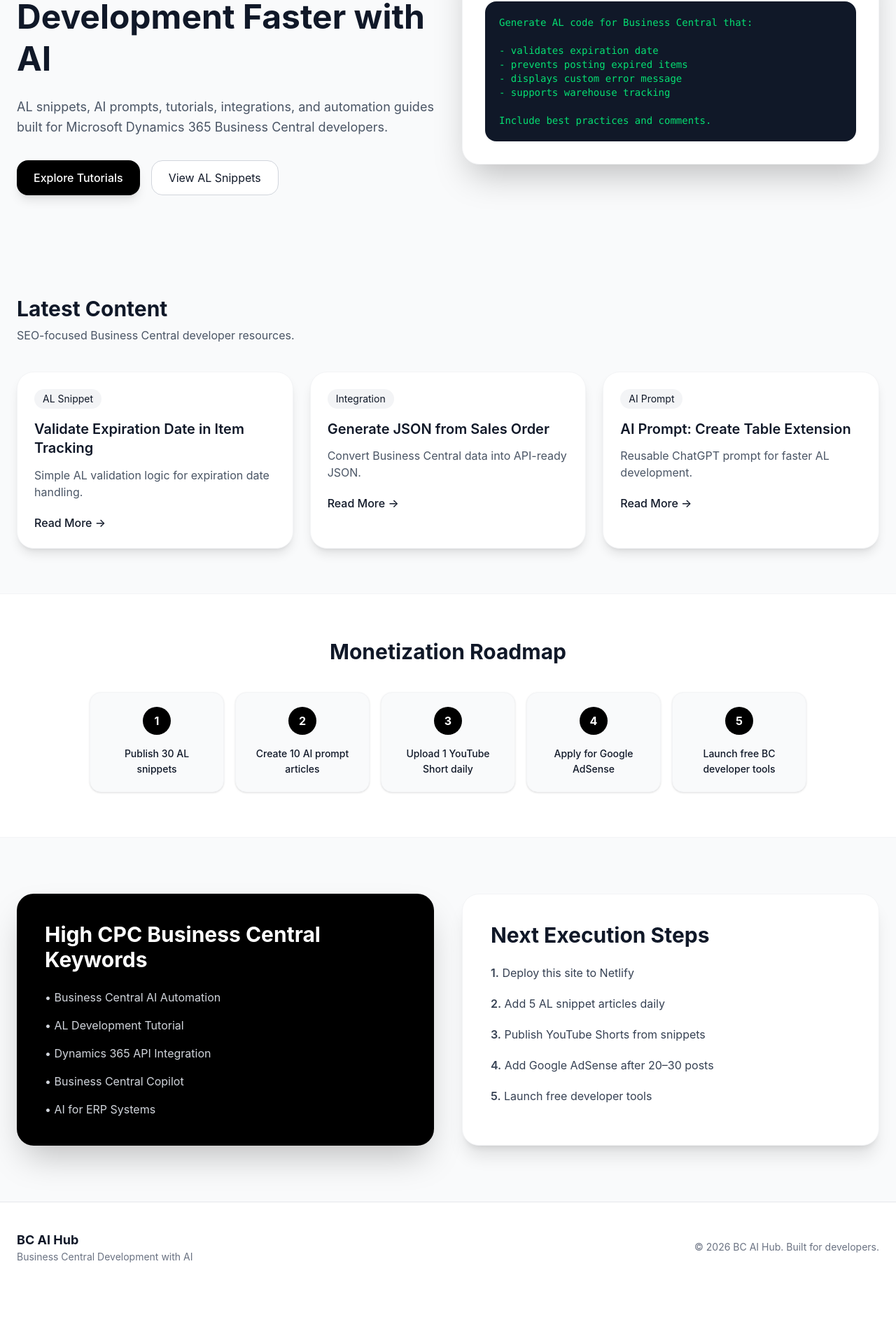
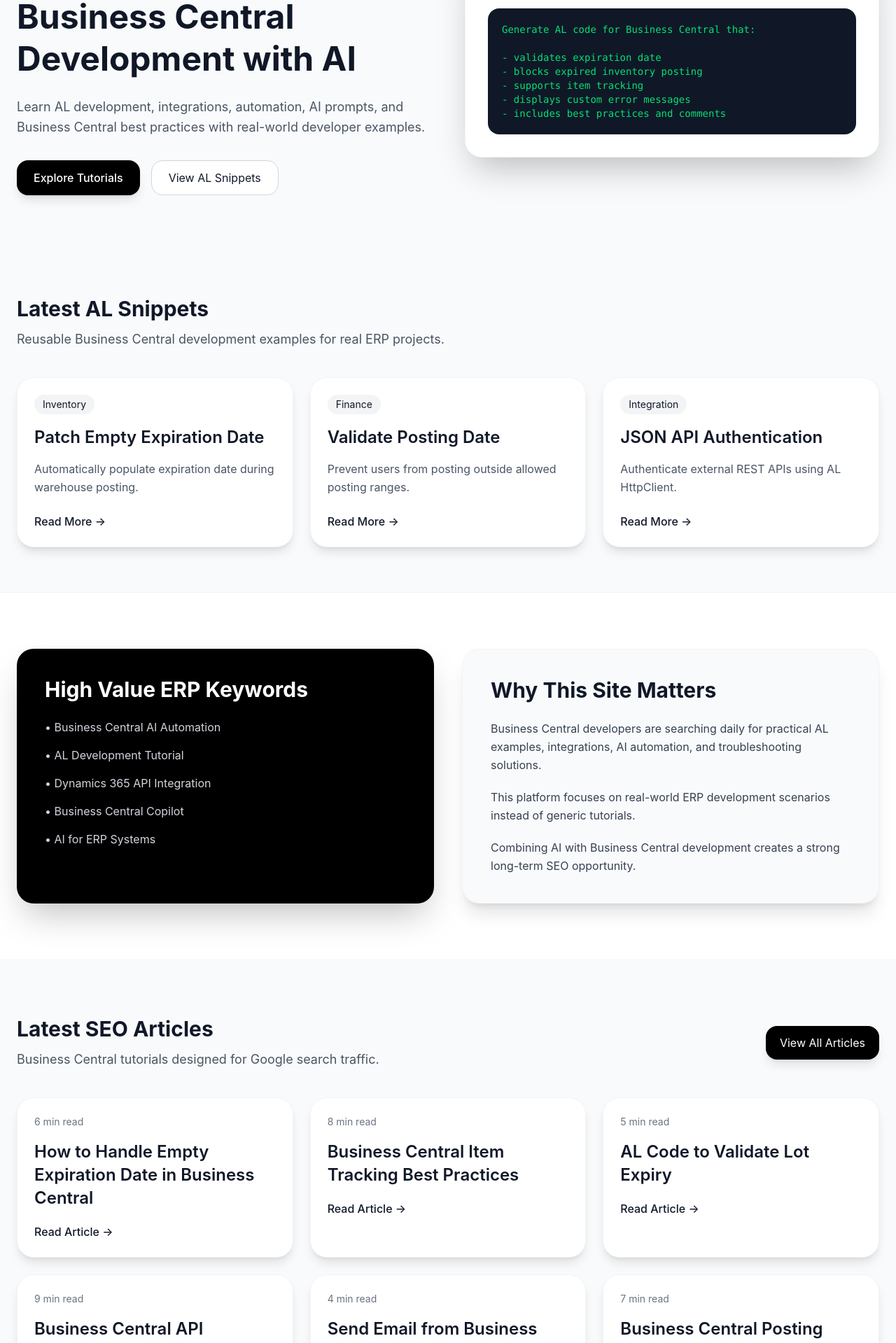
Before and after one commit to leotwc/bc-ai-hub, a React (Vite) app: page / in a window 1280 px wide. Shown: the part 206-2125 px from the top of the page at 70% size. Before the commit the page ends 2052 px from the top, so only its background shows below. Built offline with nearby package versions, Linux system fonts and the light colour scheme.

Commit message:
Initial BCDevAI website

```diff
--- a/src/App.jsx
+++ b/src/App.jsx
@@ -1,51 +1,158 @@
+import { useEffect } from 'react';
+
 export default function BCAIHub() {
-  const snippets = [
+  useEffect(() => {
+    const meta = document.createElement('meta');
+    meta.name = 'google-adsense-account';
+    meta.content = 'ca-pub-4451848283183398';
+    document.head.appendChild(meta);
+
+    const script = document.createElement('script');
+    script.async = true;
+    script.src = 'https://pagead2.googlesyndication.com/pagead/js/adsbygoogle.js?client=ca-pub-4451848283183398';
+    script.crossOrigin = 'anonymous';
+    document.head.appendChild(script);
+
+    return () => {
+      document.head.removeChild(meta);
+      document.head.removeChild(script);
+    };
+  }, []);
+
+  const articles = [
     {
-      title: 'Validate Expiration Date in Item Tracking',
-      category: 'AL Snippet',
-      desc: 'Simple AL validation logic for expiration date handling.'
+      title: 'How to Handle Empty Expiration Date in Business Central',
+      slug: '/blog/patch-empty-expiration-date',
+      read: '6 min read',
+      category: 'Inventory',
+      description: 'Learn how to automatically patch empty expiration dates using AL development and warehouse validation logic.'
     },
     {
-      title: 'Generate JSON from Sales Order',
-      category: 'Integration',
-      desc: 'Convert Business Central data into API-ready JSON.'
+      title: 'Business Central Item Tracking Best Practices',
+      slug: '/blog/item-tracking-best-practices',
+      read: '8 min read',
+      category: 'Warehouse',
+      description: 'Best practices for lot tracking, serial numbers, warehouse posting, and inventory management.'
     },
     {
-      title: 'AI Prompt: Create Table Extension',
+      title: 'AL Code to Validate Lot Expiry',
+      slug: '/blog/validate-lot-expiry',
+      read: '5 min read',
+      category: 'AL Development',
+      description: 'Implement lot expiry validation logic in Business Central using AL language.'
+    },
+    {
+      title: 'Business Central API Integration Guide',
+      slug: '/blog/business-central-api-guide',
+      read: '9 min read',
+      category: 'Integration',
+      description: 'Step-by-step guide to integrating external APIs using HttpClient and JSON in AL.'
+    },
+    {
+      title: 'Send Email from Business Central using AL',
+      slug: '/blog/send-email-al',
+      read: '4 min read',
+      category: 'Automation',
+      description: 'Use AL code to automate email sending with custom templates and attachments.'
+    },
+    {
+      title: 'Business Central Posting Date Validation',
+      slug: '/blog/posting-date-validation',
+      read: '7 min read',
+      category: 'Finance',
+      description: 'Prevent invalid posting dates and improve accounting control with AL validation.'
+    },
+    {
+      title: 'How to Build AI Automation in Business Central',
+      slug: '/blog/ai-automation-business-central',
+      read: '10 min read',
+      category: 'AI',
+      description: 'Discover practical ways to integrate AI workflows into ERP business processes.'
+    },
+    {
+      title: 'Top ChatGPT Prompts for AL Developers',
+      slug: '/blog/chatgpt-prompts-al',
+      read: '6 min read',
       category: 'AI Prompt',
-      desc: 'Reusable ChatGPT prompt for faster AL development.'
+      description: 'Boost AL development productivity using reusable AI prompts for Business Central.'
+    },
+    {
+      title: 'Create Table Extensions in AL',
+      slug: '/blog/table-extension-al',
+      read: '5 min read',
+      category: 'AL Development',
+      description: 'Learn how to extend Business Central tables with custom fields and validations.'
+    },
+    {
+      title: 'How to Consume REST API in AL',
+      slug: '/blog/rest-api-al',
+      read: '9 min read',
+      category: 'API',
+      description: 'Use HttpClient and JsonObject in AL to consume external REST APIs securely.'
+    },
+    {
+      title: 'Business Central Warehouse Automation',
+      slug: '/blog/warehouse-automation',
+      read: '8 min read',
+      category: 'Warehouse',
+      description: 'Automate warehouse posting, inventory movement, and scanning processes.'
+    },
+    {
+      title: 'AI Copilot Ideas for Business Central',
+      slug: '/blog/copilot-ideas',
+      read: '11 min read',
+      category: 'AI',
+      description: 'Explore real-world Copilot use cases and AI assistants for ERP operations.'
     }
   ];
 
-  const roadmap = [
-    'Publish 30 AL snippets',
-    'Create 10 AI prompt articles',
-    'Upload 1 YouTube Short daily',
-    'Apply for Google AdSense',
-    'Launch free BC developer tools'
+  const snippets = [
+    {
+      title: 'Patch Empty Expiration Date',
+      category: 'Inventory',
+      desc: 'Automatically populate expiration date during warehouse posting.'
+    },
+    {
+      title: 'Validate Posting Date',
+      category: 'Finance',
+      desc: 'Prevent users from posting outside allowed posting ranges.'
+    },
+    {
+      title: 'JSON API Authentication',
+      category: 'Integration',
+      desc: 'Authenticate external REST APIs using AL HttpClient.'
+    }
+  ];
+
+  const keywords = [
+    'Business Central AI Automation',
+    'AL Development Tutorial',
+    'Dynamics 365 API Integration',
+    'Business Central Copilot',
+    'AI for ERP Systems'
   ];
 
   return (
     <div className="min-h-screen bg-gray-50 text-gray-900">
-      {/* HERO */}
+      {/* HERO SECTION */}
       <section className="px-6 py-20 max-w-7xl mx-auto">
-        <div className="grid lg:grid-cols-2 gap-10 items-center">
+        <div className="grid lg:grid-cols-2 gap-12 items-center">
           <div>
             <div className="inline-block px-4 py-2 rounded-full bg-black text-white text-sm mb-6">
-              Business Central + AI Developer Hub
+              Microsoft Dynamics 365 Business Central + AI
             </div>
 
             <h1 className="text-5xl font-bold leading-tight mb-6">
-              Learn Business Central Development Faster with AI
+              Microsoft Dynamics 365 Business Central Development with AI
             </h1>
 
-            <p className="text-lg text-gray-600 mb-8 leading-relaxed">
-              AL snippets, AI prompts, tutorials, integrations, and automation guides
-              built for Microsoft Dynamics 365 Business Central developers.
+            <p className="text-lg text-gray-600 leading-relaxed mb-8">
+              Learn AL development, integrations, automation, AI prompts, and
+              Business Central best practices with real-world developer examples.
             </p>
 
             <div className="flex flex-wrap gap-4">
-              <button className="px-6 py-3 rounded-2xl bg-black text-white font-medium shadow-lg hover:scale-105 transition">
+              <button className="px-6 py-3 rounded-2xl bg-black text-white font-medium shadow-lg hover:scale-105 transition-transform">
                 Explore Tutorials
               </button>
 
@@ -58,53 +165,54 @@
           <div className="bg-white rounded-3xl p-8 shadow-2xl border border-gray-100">
             <div className="flex items-center justify-between mb-6">
               <h2 className="text-xl font-semibold">Trending AI Prompt</h2>
+
               <span className="text-sm bg-gray-100 px-3 py-1 rounded-full">
                 GPT + AL
               </span>
             </div>
 
             <div className="bg-gray-900 text-green-400 rounded-2xl p-5 text-sm overflow-auto">
-              <pre className="whitespace-pre-wrap">
+              <pre className="whitespace-pre-wrap font-mono">
 {`Generate AL code for Business Central that:
 
 - validates expiration date
-- prevents posting expired items
-- displays custom error message
-- supports warehouse tracking
-
-Include best practices and comments.`}
+- blocks expired inventory posting
+- supports item tracking
+- displays custom error messages
+- includes best practices and comments`}
               </pre>
             </div>
           </div>
         </div>
       </section>
 
-      {/* CONTENT CARDS */}
+      {/* SNIPPETS SECTION */}
       <section className="px-6 py-16 max-w-7xl mx-auto">
-        <div className="flex items-center justify-between mb-10">
-          <div>
-            <h2 className="text-3xl font-bold mb-2">Latest Content</h2>
-            <p className="text-gray-600">
-              SEO-focused Business Central developer resources.
+        <div className="mb-10">
+          <h2 className="text-3xl font-bold mb-3">
+            Latest AL Snippets
+          </h2>
+
+          <p className="text-gray-600 text-lg">
+            Reusable Business Central development examples for real ERP projects.
           </p>
-          </div>
         </div>
 
         <div className="grid md:grid-cols-3 gap-6">
           {snippets.map((item, index) => (
             <div
               key={index}
-              className="bg-white rounded-3xl p-6 shadow-lg border border-gray-100 hover:-translate-y-1 transition"
+              className="bg-white rounded-3xl p-6 border border-gray-100 shadow-lg hover:-translate-y-1 transition-transform"
             >
-              <div className="text-sm mb-4 inline-block px-3 py-1 rounded-full bg-gray-100">
+              <div className="inline-block px-3 py-1 rounded-full bg-gray-100 text-sm mb-4">
                 {item.category}
               </div>
 
-              <h3 className="text-xl font-semibold mb-3 leading-snug">
+              <h3 className="text-2xl font-semibold mb-4 leading-snug">
                 {item.title}
               </h3>
 
-              <p className="text-gray-600 mb-5">
+              <p className="text-gray-600 mb-6 leading-relaxed">
                 {item.desc}
               </p>
 
@@ -116,72 +224,84 @@
         </div>
       </section>
 
-      {/* ROADMAP */}
-      <section className="px-6 py-16 bg-white border-y border-gray-100">
-        <div className="max-w-5xl mx-auto">
-          <h2 className="text-3xl font-bold mb-10 text-center">
-            Monetization Roadmap
+      {/* SEO KEYWORDS SECTION */}
+      <section className="px-6 py-20 bg-white border-y border-gray-100">
+        <div className="max-w-7xl mx-auto grid lg:grid-cols-2 gap-10">
+          <div className="bg-black text-white rounded-3xl p-10 shadow-2xl">
+            <h2 className="text-3xl font-bold mb-6">
+              High Value ERP Keywords
             </h2>
 
-          <div className="grid md:grid-cols-5 gap-4">
-            {roadmap.map((step, index) => (
-              <div
-                key={index}
-                className="bg-gray-50 rounded-2xl p-5 text-center shadow-sm border border-gray-100"
-              >
-                <div className="w-10 h-10 rounded-full bg-black text-white flex items-center justify-center mx-auto mb-4 font-bold">
-                  {index + 1}
+            <div className="space-y-4 text-gray-300">
+              {keywords.map((keyword, index) => (
+                <div key={index}>• {keyword}</div>
+              ))}
+            </div>
           </div>
 
-                <p className="text-sm font-medium leading-relaxed">
-                  {step}
+          <div className="bg-gray-50 rounded-3xl p-10 border border-gray-100 shadow-xl">
+            <h2 className="text-3xl font-bold mb-6">
+              Why This Site Matters
+            </h2>
+
+            <div className="space-y-5 text-gray-700 leading-relaxed">
+              <p>
+                Business Central developers are searching daily for practical AL examples,
+                integrations, AI automation, and troubleshooting solutions.
+              </p>
+
+              <p>
+                This platform focuses on real-world ERP development scenarios instead of generic tutorials.
+              </p>
+
+              <p>
+                Combining AI with Business Central development creates a strong long-term SEO opportunity.
               </p>
             </div>
-            ))}
           </div>
         </div>
       </section>
 
-      {/* SEO SECTION */}
+      {/* BLOG SECTION */}
       <section className="px-6 py-20 max-w-7xl mx-auto">
-        <div className="grid lg:grid-cols-2 gap-10">
-          <div className="bg-black text-white rounded-3xl p-10 shadow-2xl">
-            <h2 className="text-3xl font-bold mb-6">
-              High CPC Business Central Keywords
+        <div className="flex flex-col md:flex-row md:items-center md:justify-between gap-4 mb-10">
+          <div>
+            <h2 className="text-3xl font-bold mb-3">
+              Latest SEO Articles
             </h2>
 
-            <div className="space-y-4 text-gray-300">
-              <div>• Business Central AI Automation</div>
-              <div>• AL Development Tutorial</div>
-              <div>• Dynamics 365 API Integration</div>
-              <div>• Business Central Copilot</div>
-              <div>• AI for ERP Systems</div>
-            </div>
+            <p className="text-gray-600 text-lg">
+              Business Central tutorials designed for Google search traffic.
+            </p>
           </div>
 
-          <div className="bg-white rounded-3xl p-10 shadow-xl border border-gray-100">
-            <h2 className="text-3xl font-bold mb-6">
-              Next Execution Steps
-            </h2>
+          <button className="px-5 py-3 rounded-2xl bg-black text-white shadow-lg hover:scale-105 transition-transform">
+            View All Articles
+          </button>
+        </div>
 
-            <ol className="space-y-5 text-gray-700">
-              <li>
-                <span className="font-semibold">1.</span> Deploy this site to Netlify
-              </li>
-              <li>
-                <span className="font-semibold">2.</span> Add 5 AL snippet articles daily
-              </li>
-              <li>
-                <span className="font-semibold">3.</span> Publish YouTube Shorts from snippets
-              </li>
-              <li>
-                <span className="font-semibold">4.</span> Add Google AdSense after 20–30 posts
-              </li>
-              <li>
-                <span className="font-semibold">5.</span> Launch free developer tools
-              </li>
-            </ol>
+        <div className="grid md:grid-cols-2 lg:grid-cols-3 gap-6">
+          {articles.map((article, index) => (
+            <div
+              key={index}
+              className="bg-white rounded-3xl p-6 border border-gray-100 shadow-lg hover:-translate-y-1 transition-transform"
+            >
+              <div className="text-sm text-gray-500 mb-4">
+                {article.read}
               </div>
+
+              <h3 className="text-2xl font-semibold mb-5 leading-snug">
+                {article.title}
+              </h3>
+
+              <a
+                href={article.slug}
+                className="font-medium hover:underline"
+              >
+                Read Article →
+              </a>
+            </div>
+          ))}
         </div>
       </section>
 
@@ -189,14 +309,15 @@
       <footer className="px-6 py-10 border-t border-gray-200 bg-white">
         <div className="max-w-7xl mx-auto flex flex-col md:flex-row items-center justify-between gap-4">
           <div>
-            <h3 className="font-bold text-lg">BC AI Hub</h3>
+            <h3 className="font-bold text-lg">BCDevAI</h3>
+
             <p className="text-sm text-gray-500">
               Business Central Development with AI
             </p>
           </div>
 
           <div className="text-sm text-gray-500">
-            © 2026 BC AI Hub. Built for developers.
+            © 2026 BCDevAI. All rights reserved.
           </div>
         </div>
       </footer>
```
Lines whose indentation alone changed are shown as unchanged.
